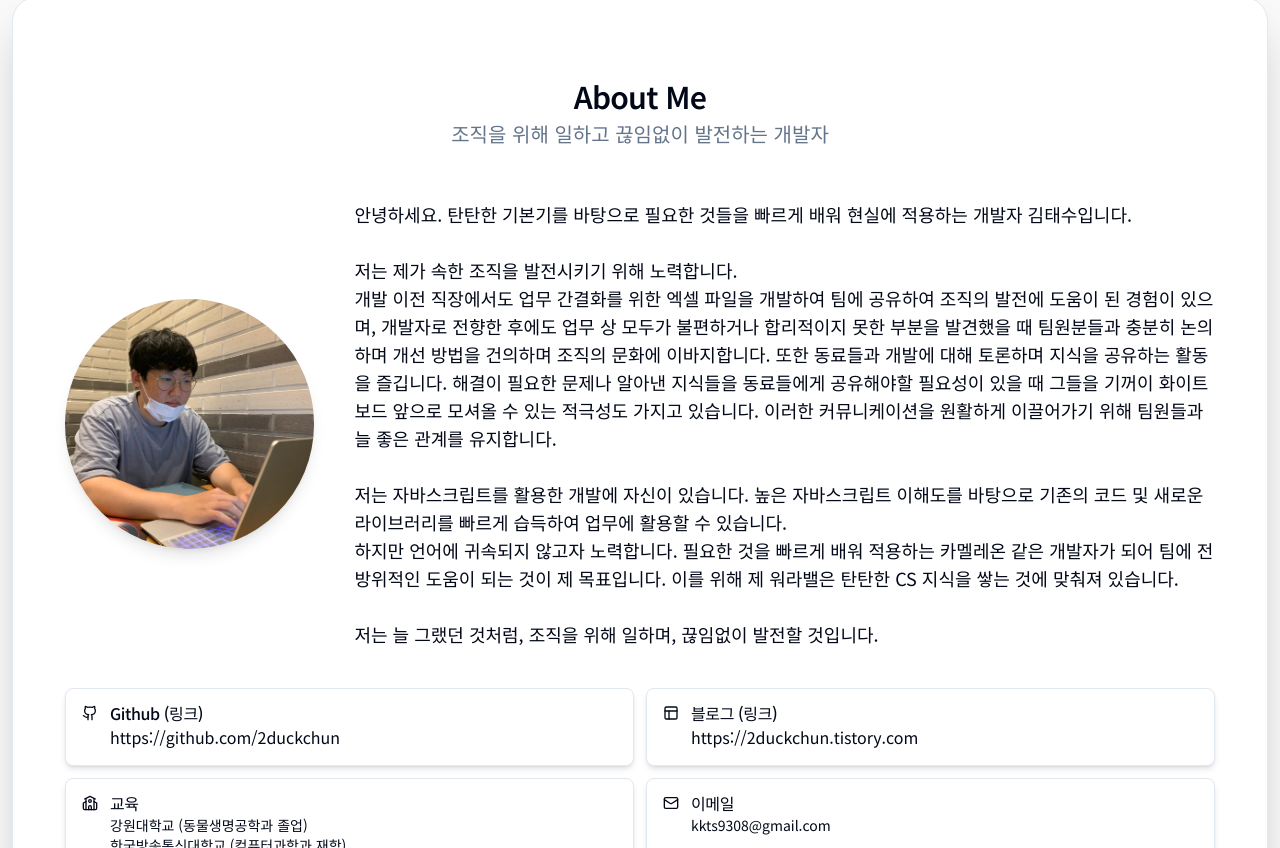
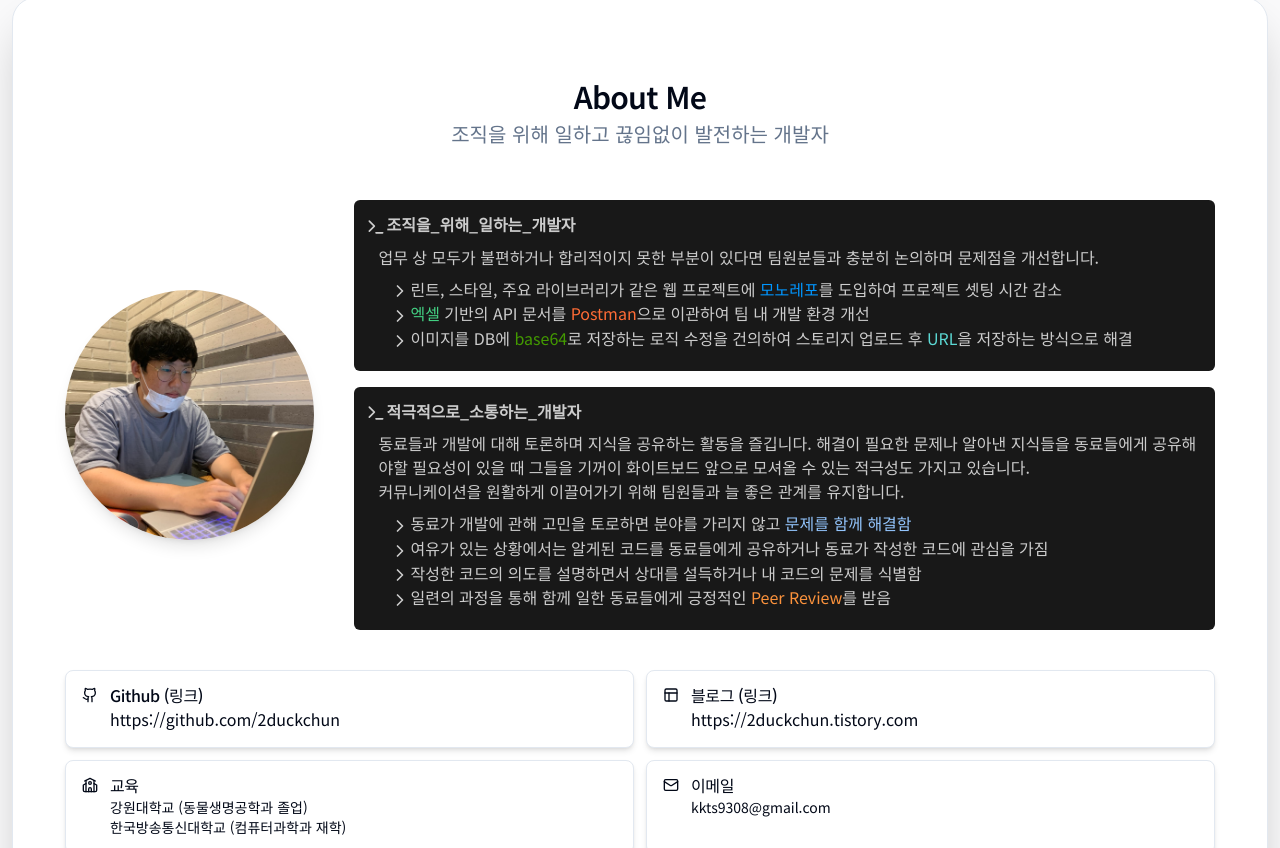
Before and after one commit to 2duckchun/portfolio, a Next.js app: page / in a window 1280 px wide. Shown: the part 383-1231 px from the top of the page. Built offline with nearby package versions, Linux system fonts and the light colour scheme.

Commit message:
🎨 about-me 소개 문구 수정

```diff
--- a/src/layers/widgets/intro-block/about-me-container.tsx
+++ b/src/layers/widgets/intro-block/about-me-container.tsx
@@ -9,6 +9,8 @@ import {
   Mail,
   PanelsTopLeft,
   School,
+  Terminal,
+  ChevronRight,
 } from 'lucide-react'
 
 import { InnerCard } from '@/src/layers/shared'
@@ -49,25 +51,115 @@ const IntroduceMySelf = () => {
         />
       </div>
       <div className="w-full text-left text-base md:text-lg lg:w-3/4">
-        <p>
+        {/* <p>
           안녕하세요. 탄탄한 기본기를 바탕으로 필요한 것들을 빠르게 배워 현실에
           적용하는 개발자 김태수입니다.
-        </p>
-
-        <br />
-        <p>저는 제가 속한 조직을 발전시키기 위해 노력합니다.</p>
-        <p>
-          개발 이전 직장에서도 업무 간결화를 위한 엑셀 파일을 개발하여 팀에
-          공유하여 조직의 발전에 도움이 된 경험이 있으며, 개발자로 전향한 후에도
-          업무 상 모두가 불편하거나 합리적이지 못한 부분을 발견했을 때
-          팀원분들과 충분히 논의하며 개선 방법을 건의하며 조직의 문화에
-          이바지합니다. 또한 동료들과 개발에 대해 토론하며 지식을 공유하는
-          활동을 즐깁니다. 해결이 필요한 문제나 알아낸 지식들을 동료들에게
-          공유해야할 필요성이 있을 때 그들을 기꺼이 화이트보드 앞으로 모셔올 수
-          있는 적극성도 가지고 있습니다. 이러한 커뮤니케이션을 원활하게
-          이끌어가기 위해 팀원들과 늘 좋은 관계를 유지합니다.
-        </p>
-        <br />
+        </p> */}
+        {/* <br /> */}
+        <div className="flex flex-col gap-4">
+          <div className="rounded-md bg-[#181818] p-3 text-base text-[#cccccc]">
+            <h2 className="pb-2 font-bold">
+              <Terminal className="inline-block size-5" />
+              조직을_위해_일하는_개발자
+            </h2>
+            <div className="pl-3">
+              <p>
+                업무 상 모두가 불편하거나 합리적이지 못한 부분이 있다면
+                팀원분들과 충분히 논의하며 문제점을 개선합니다.
+              </p>
+              <ul className="py-2 pl-3">
+                <li>
+                  <ChevronRight className="inline-block size-5" />
+                  린트, 스타일, 주요 라이브러리가 같은 웹 프로젝트에{' '}
+                  <span className="text-[#0096FF]">모노레포</span>를 도입하여
+                  프로젝트 셋팅 시간 감소
+                </li>
+                <li>
+                  <ChevronRight className="inline-block size-5" />
+                  <span className="text-[#44d384]">엑셀</span> 기반의 API 문서를{' '}
+                  <span className="text-[#FF6C36]">Postman</span>으로 이관하여
+                  팀 내 개발 환경 개선
+                </li>
+                <li>
+                  <ChevronRight className="inline-block size-5" />
+                  이미지를 DB에 <span className="text-[#439A00]">base64</span>로
+                  저장하는 로직 수정을 건의하여 스토리지 업로드 후{' '}
+                  <span className="text-[#5CD9D4]">URL</span>을 저장하는
+                  방식으로 해결
+                </li>
+              </ul>
+            </div>
+          </div>
+          <div className="rounded-md bg-[#181818] p-3 text-base text-[#cccccc]">
+            <h2 className="pb-2 font-bold">
+              <Terminal className="inline-block size-5" />
+              적극적으로_소통하는_개발자
+            </h2>
+            <div className="pl-3">
+              <p>
+                동료들과 개발에 대해 토론하며 지식을 공유하는 활동을 즐깁니다.
+                해결이 필요한 문제나 알아낸 지식들을 동료들에게 공유해야할
+                필요성이 있을 때 그들을 기꺼이 화이트보드 앞으로 모셔올 수 있는
+                적극성도 가지고 있습니다. <br />
+                커뮤니케이션을 원활하게 이끌어가기 위해 팀원들과 늘 좋은 관계를
+                유지합니다.
+              </p>
+              <ul className="py-2 pl-3">
+                <li>
+                  <ChevronRight className="inline-block size-5" />
+                  동료가 개발에 관해 고민을 토로하면 분야를 가리지 않고{' '}
+                  <span className="text-blue-300">문제를 함께 해결함</span>
+                </li>
+                <li>
+                  <ChevronRight className="inline-block size-5" />
+                  여유가 있는 상황에서는 알게된 코드를 동료들에게 공유하거나
+                  동료가 작성한 코드에 관심을 가짐
+                </li>
+                <li>
+                  <ChevronRight className="inline-block size-5" />
+                  작성한 코드의 의도를 설명하면서 상대를 설득하거나 내 코드의
+                  문제를 식별함
+                </li>
+                <li>
+                  <ChevronRight className="inline-block size-5" />
+                  일련의 과정을 통해 함께 일한 동료들에게 긍정적인{' '}
+                  <span className="text-orange-400">Peer Review</span>를 받음
+                </li>
+              </ul>
+            </div>
+          </div>
+          {/* <div className="rounded-md bg-[#181818] p-3 text-base text-[#cccccc]">
+            <h2 className="pb-2 font-bold">
+              <Terminal className="inline-block size-5" />
+              _개발자
+            </h2>
+            <div className="pl-3">
+              <p>폭 넓은 프론트엔드 지식으로 문제를 해결합니다.</p>
+              <ul className="py-2 pl-3">
+                <li>
+                  <ChevronRight className="inline-block size-5" />
+                  린트, 스타일, 주요 라이브러리가 같은 웹 프로젝트에{' '}
+                  <span className="text-[#0096FF]">모노레포</span>를 도입하여
+                  프로젝트 셋팅 시간 감소
+                </li>
+                <li>
+                  <ChevronRight className="inline-block size-5" />
+                  <span className="text-[#44d384]">엑셀</span> 기반의 API 문서를{' '}
+                  <span className="text-[#FF6C36]">Postman</span>으로 이관하여
+                  팀 내 개발 환경 개선
+                </li>
+                <li>
+                  <ChevronRight className="inline-block size-5" />
+                  이미지를 DB에 <span className="text-[#439A00]">base64</span>로
+                  저장하는 로직 수정을 건의하여 스토리지 업로드 후{' '}
+                  <span className="text-[#5CD9D4]">URL</span>을 저장하는
+                  방식으로 해결
+                </li>
+              </ul>
+            </div>
+          </div> */}
+        </div>
+        {/* <br />
         <p>
           저는 자바스크립트를 활용한 개발에 자신이 있습니다. 높은 자바스크립트
           이해도를 바탕으로 기존의 코드 및 새로운 라이브러리를 빠르게 습득하여
@@ -82,7 +174,7 @@ const IntroduceMySelf = () => {
         <br />
         <p>
           저는 늘 그랬던 것처럼, 조직을 위해 일하며, 끊임없이 발전할 것입니다.
-        </p>
+        </p> */}
       </div>
     </div>
   )
```
